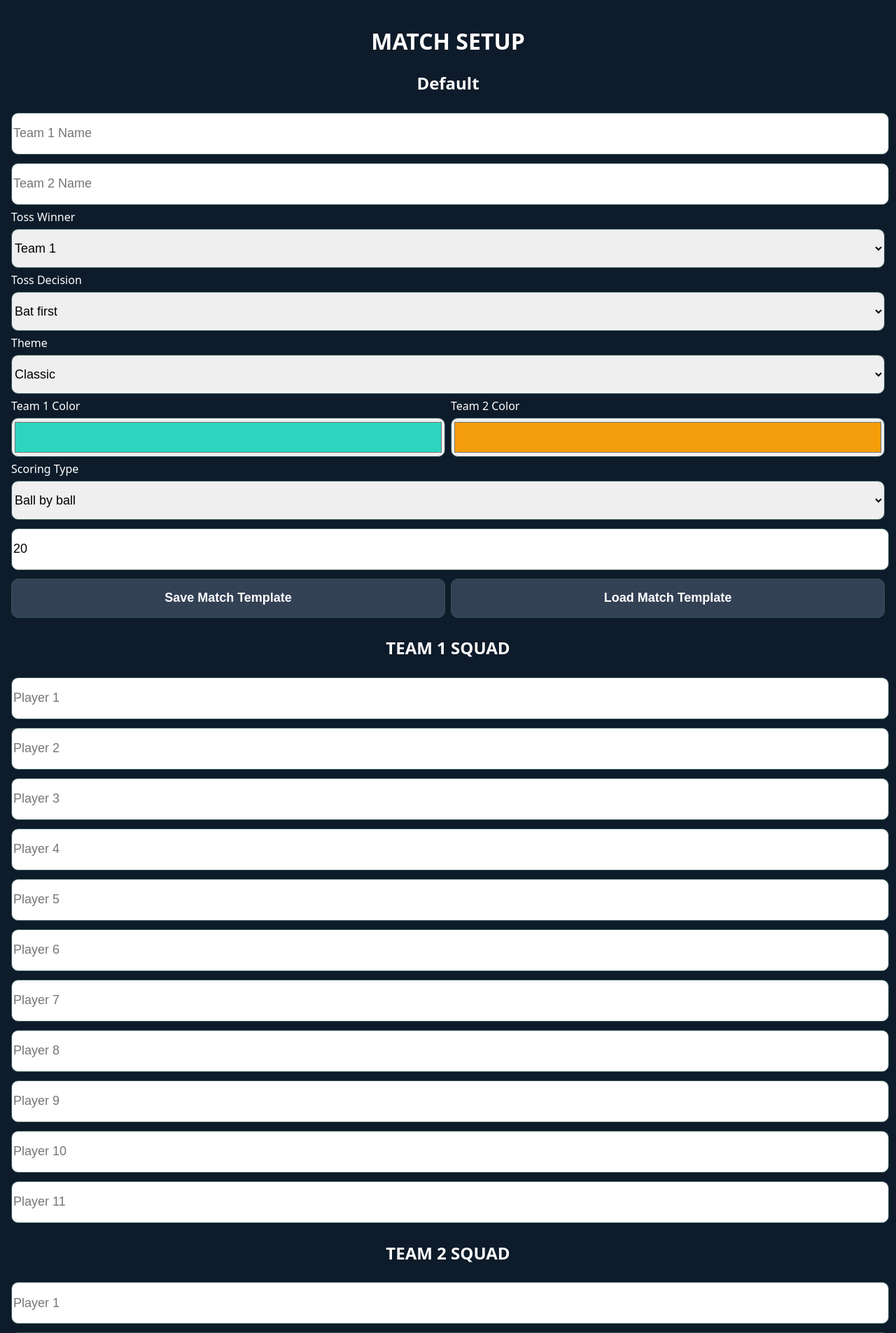
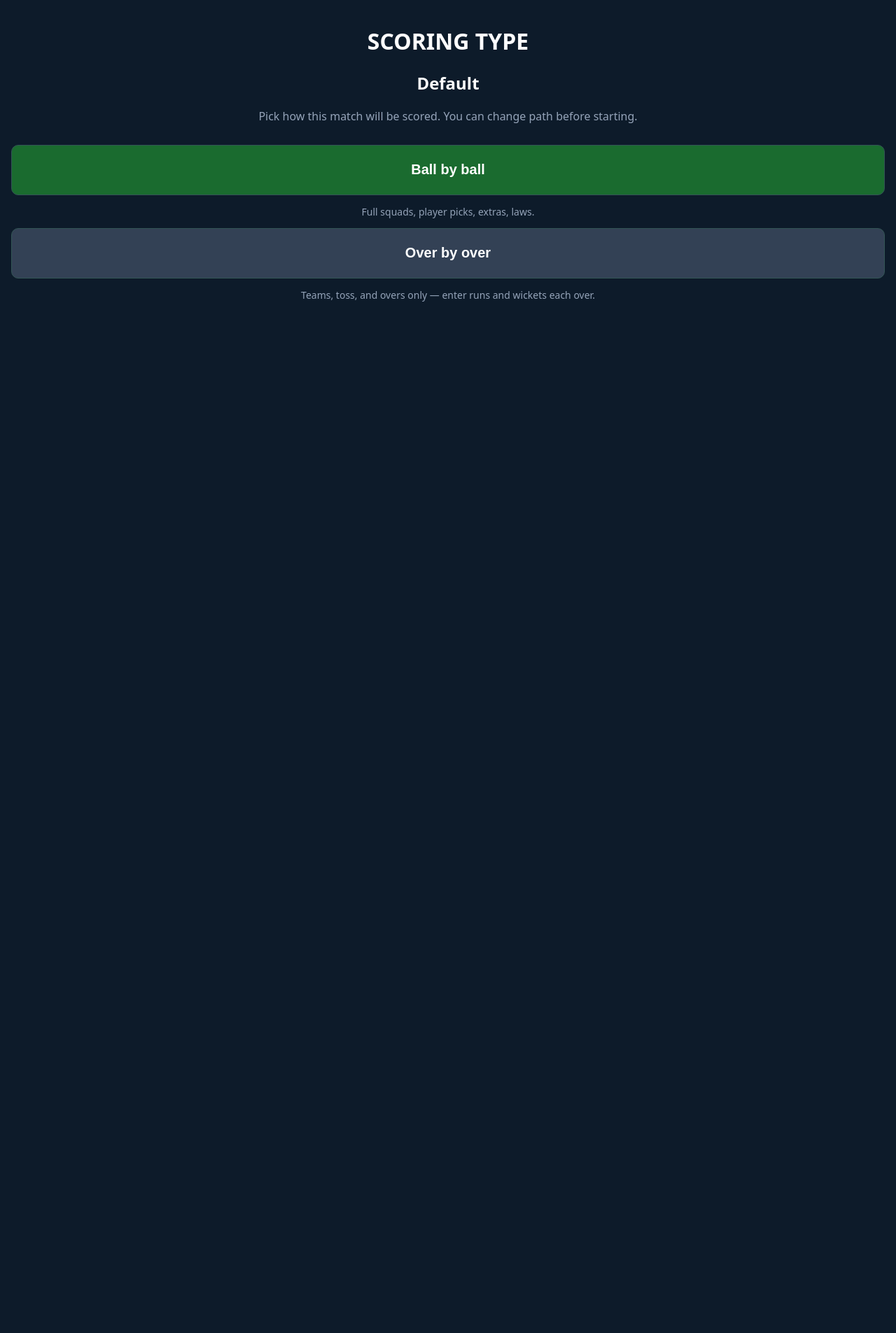
Before and after one commit to g-krish93/score, a Flask app: page /input in a window 1280 px wide. Shown: the top 1905 px of the page at 70% size. After the commit the page ends 431 px from the top, so only its background shows below. Run offline with Flask 3, Linux system fonts and the light colour scheme; data that the repository does not hold is empty.

Commit message:
Add two-step setup wizard and over-only placeholder squads.
Landing asks scoring type first, then full ball-by-ball setup or minimal over-by-over setup; server fills placeholder lineups when over-only has no squads.

Co-authored-by: Cursor <cursoragent@cursor.com>

```diff
--- a/server/app.py
+++ b/server/app.py
@@ -351,6 +351,9 @@ def setup():
         state["batting_team"] = batting_team
         state["bowling_team"] = bowling_team
         state["total_overs"] = safe_num(data.get("total_overs", 20), 20)
+        if scoring_mode == "over_only" and (len(batting_names) < 2 or len(bowling_names) < 2):
+            batting_names = [f"{batting_team} {i}" for i in range(1, 12)]
+            bowling_names = [f"{bowling_team} {i}" for i in range(1, 12)]
         state["batting_squad"] = build_batting_squad(batting_names)
         state["bowling_squad"] = build_bowling_squad(bowling_names)
         state["match_started"] = True
--- a/templates/input.html
+++ b/templates/input.html
@@ -31,12 +31,25 @@
       input, select, button { min-height: 52px; font-size: 17px; }
       .modal-card { width: 94vw; max-height: 88vh; overflow: auto; padding: 16px; }
     }
+    .setup-intro p { text-align: center; color: #94a3b8; margin: 8px 16px 20px; font-size: 16px; }
+    .setup-intro .big-choice { min-height: 72px; font-size: 20px; margin: 10px 0; }
   </style>
 </head>
 <body>
-  <div id="setupScreen">
+  <div id="setupChooseScreen" class="setup-intro">
+    <h1>SCORING TYPE</h1>
+    <h2 id="matchLabelChoose"></h2>
+    <p>Pick how this match will be scored. You can change path before starting.</p>
+    <button type="button" id="pickBallByBall" class="big-choice">Ball by ball</button>
+    <p class="muted" style="font-size:14px;margin:4px 12px;">Full squads, player picks, extras, laws.</p>
+    <button type="button" id="pickOverOnly" class="big-choice secondary">Over by over</button>
+    <p class="muted" style="font-size:14px;margin:4px 12px;">Teams, toss, and overs only — enter runs and wickets each over.</p>
+  </div>
+
+  <div id="setupBallScreen" class="hidden">
     <h1>MATCH SETUP</h1>
-    <h2 id="matchLabel"></h2>
+    <h2 id="matchLabelBall"></h2>
+    <button type="button" id="backFromBall" class="secondary">← Change scoring type</button>
     <input id="team1Name" placeholder="Team 1 Name">
     <input id="team2Name" placeholder="Team 2 Name">
     <label>Toss Winner</label>
@@ -59,11 +72,6 @@
       <div><label>Team 1 Color</label><input id="team1Color" type="color" value="#2dd4bf"></div>
       <div><label>Team 2 Color</label><input id="team2Color" type="color" value="#f59e0b"></div>
     </div>
-    <label>Scoring Type</label>
-    <select id="scoringType">
-      <option value="ball_by_ball">Ball by ball</option>
-      <option value="over_only">Over by over</option>
-    </select>
     <input id="totalOvers" type="number" value="20" placeholder="Total Overs">
     <div class="grid2">
       <button id="saveTemplateBtn" class="secondary">Save Match Template</button>
@@ -72,6 +80,40 @@
     <h2>TEAM 1 SQUAD</h2><div id="team1Inputs"></div>
     <h2>TEAM 2 SQUAD</h2><div id="team2Inputs"></div>
     <button id="startMatch">START MATCH</button>
+  </div>
+
+  <div id="setupOverScreen" class="hidden">
+    <h1>OVER-BY-OVER SETUP</h1>
+    <h2 id="matchLabelOver"></h2>
+    <button type="button" id="backFromOver" class="secondary">← Change scoring type</button>
+    <input id="overTeam1Name" placeholder="Team 1 Name">
+    <input id="overTeam2Name" placeholder="Team 2 Name">
+    <label>Toss Winner</label>
+    <select id="overTossWinner">
+      <option value="team1">Team 1</option>
+      <option value="team2">Team 2</option>
+    </select>
+    <label>Toss Decision</label>
+    <select id="overTossDecision">
+      <option value="bat">Bat first</option>
+      <option value="bowl">Bowl first</option>
+    </select>
+    <input id="overTotalOvers" type="number" value="20" placeholder="Total Overs">
+    <label>Theme</label>
+    <select id="overThemeSelect">
+      <option value="classic">Classic</option>
+      <option value="neon">Neon</option>
+      <option value="minimal">Minimal</option>
+    </select>
+    <div class="grid2">
+      <div><label>Team 1 Color</label><input id="overTeam1Color" type="color" value="#2dd4bf"></div>
+      <div><label>Team 2 Color</label><input id="overTeam2Color" type="color" value="#f59e0b"></div>
+    </div>
+    <div class="grid2">
+      <button id="saveOverTemplateBtn" class="secondary">Save template</button>
+      <button id="loadOverTemplateBtn" class="secondary">Load template</button>
+    </div>
+    <button id="startMatchOverOnly">START MATCH</button>
   </div>
 
   <div id="matchScreen" class="hidden">
@@ -196,6 +238,8 @@
     const byId = (id) => document.getElementById(id);
     const pendingKey = `score_pending_actions_${MATCH_ID}`;
     const templateKey = `score_match_template_${MATCH_ID}`;
+    const overTemplateKey = `score_over_template_${MATCH_ID}`;
+    let setupWizardStep = "choose";
     function withMatch(url) {
       const sep = url.includes("?") ? "&" : "?";
       return `${url}${sep}${MATCH_QUERY}`;
@@ -264,11 +308,34 @@
         sel.appendChild(opt);
       });
     }
+    function prettyMatchTitle() {
+      return MATCH_ID.replace(/[-_]+/g, " ").replace(/\b\w/g, (c) => c.toUpperCase());
+    }
+    function syncMatchLabels() {
+      const t = prettyMatchTitle();
+      byId("matchLabelChoose").textContent = t;
+      byId("matchLabelBall").textContent = t;
+      byId("matchLabelOver").textContent = t;
+    }
+    function showSetupWizard() {
+      byId("matchScreen").classList.add("hidden");
+      byId("setupChooseScreen").classList.toggle("hidden", setupWizardStep !== "choose");
+      byId("setupBallScreen").classList.toggle("hidden", setupWizardStep !== "ball");
+      byId("setupOverScreen").classList.toggle("hidden", setupWizardStep !== "over");
+    }
+
     function render() {
       if (!score) return;
-      byId("setupScreen").classList.toggle("hidden", score.match_started);
-      byId("matchScreen").classList.toggle("hidden", !score.match_started);
-      if (!score.match_started) return;
+      if (!score.match_started) {
+        byId("matchScreen").classList.add("hidden");
+        showSetupWizard();
+        return;
+      }
+      byId("setupChooseScreen").classList.add("hidden");
+      byId("setupBallScreen").classList.add("hidden");
+      byId("setupOverScreen").classList.add("hidden");
+      byId("matchScreen").classList.remove("hidden");
+      byId("liveMatchLabel").textContent = prettyMatchTitle();
       const locked = !!score.match_complete;
       const overOnly = score.scoring_mode === "over_only";
       byId("ballByBallSection").classList.toggle("hidden", overOnly);
@@ -338,12 +405,17 @@
       }
     }
 
+    byId("pickBallByBall").onclick = () => { setupWizardStep = "ball"; showSetupWizard(); };
+    byId("pickOverOnly").onclick = () => { setupWizardStep = "over"; showSetupWizard(); };
+    byId("backFromBall").onclick = () => { setupWizardStep = "choose"; showSetupWizard(); };
+    byId("backFromOver").onclick = () => { setupWizardStep = "choose"; showSetupWizard(); };
+
     byId("startMatch").onclick = async () => {
       const team1_squad = names("t1"), team2_squad = names("t2");
       if (team1_squad.length < 2 || team2_squad.length < 2) return alert("Minimum 2 players per squad required");
       const team1 = byId("team1Name").value.trim();
       const team2 = byId("team2Name").value.trim();
-      const scoringMode = byId("scoringType").value;
+      const scoringMode = "ball_by_ball";
       const tossWinner = byId("tossWinner").value === "team1" ? team1 : team2;
       const tossDecision = byId("tossDecision").value;
       const batting_squad = tossDecision === "bat"
@@ -366,6 +438,28 @@
       });
       render();
     };
+
+    byId("startMatchOverOnly").onclick = async () => {
+      const team1 = byId("overTeam1Name").value.trim();
+      const team2 = byId("overTeam2Name").value.trim();
+      if (!team1 || !team2) return alert("Enter both team names");
+      const tossWinner = byId("overTossWinner").value === "team1" ? team1 : team2;
+      const tossDecision = byId("overTossDecision").value;
+      score = await api("/setup", "POST", {
+        team1,
+        team2,
+        team1_color: byId("overTeam1Color").value,
+        team2_color: byId("overTeam2Color").value,
+        theme: byId("overThemeSelect").value,
+        toss_winner: tossWinner,
+        toss_decision: tossDecision,
+        scoring_mode: "over_only",
+        total_overs: Number(byId("overTotalOvers").value || 20),
+        batting_squad: [],
+        bowling_squad: [],
+      });
+      render();
+    };
     byId("saveTemplateBtn").onclick = () => {
       const payload = {
         team1: byId("team1Name").value.trim(),
@@ -375,7 +469,7 @@
         theme: byId("themeSelect").value,
         team1Color: byId("team1Color").value,
         team2Color: byId("team2Color").value,
-        scoringType: byId("scoringType").value,
+        scoringType: "ball_by_ball",
         totalOvers: byId("totalOvers").value,
         team1Squad: names("t1"),
         team2Squad: names("t2"),
@@ -394,11 +488,39 @@
       byId("themeSelect").value = t.theme || "classic";
       byId("team1Color").value = t.team1Color || "#2dd4bf";
       byId("team2Color").value = t.team2Color || "#f59e0b";
-      byId("scoringType").value = t.scoringType || "ball_by_ball";
       byId("totalOvers").value = t.totalOvers || "20";
       (t.team1Squad || []).forEach((v, i) => { if (i < 11) byId(`t1${i+1}`).value = v; });
       (t.team2Squad || []).forEach((v, i) => { if (i < 11) byId(`t2${i+1}`).value = v; });
       alert("Match template loaded.");
+    };
+
+    byId("saveOverTemplateBtn").onclick = () => {
+      const payload = {
+        team1: byId("overTeam1Name").value.trim(),
+        team2: byId("overTeam2Name").value.trim(),
+        tossWinner: byId("overTossWinner").value,
+        tossDecision: byId("overTossDecision").value,
+        theme: byId("overThemeSelect").value,
+        team1Color: byId("overTeam1Color").value,
+        team2Color: byId("overTeam2Color").value,
+        totalOvers: byId("overTotalOvers").value,
+      };
+      localStorage.setItem(overTemplateKey, JSON.stringify(payload));
+      alert("Over-by-over template saved.");
+    };
+    byId("loadOverTemplateBtn").onclick = () => {
+      const raw = localStorage.getItem(overTemplateKey);
+      if (!raw) return alert("No saved over-by-over template.");
+      const t = JSON.parse(raw);
+      byId("overTeam1Name").value = t.team1 || "";
+      byId("overTeam2Name").value = t.team2 || "";
+      byId("overTossWinner").value = t.tossWinner || "team1";
+      byId("overTossDecision").value = t.tossDecision || "bat";
+      byId("overThemeSelect").value = t.theme || "classic";
+      byId("overTeam1Color").value = t.team1Color || "#2dd4bf";
+      byId("overTeam2Color").value = t.team2Color || "#f59e0b";
+      byId("overTotalOvers").value = t.totalOvers || "20";
+      alert("Template loaded.");
     };
 
     document.querySelectorAll("[data-ball]").forEach(btn => btn.onclick = async () => {
@@ -526,6 +648,7 @@
       const ok = confirm("Close current match and return to setup?");
       if (!ok) return;
       score = await api("/reset-match", "POST");
+      setupWizardStep = "choose";
       render();
       window.scrollTo({ top: 0, behavior: "smooth" });
     };
@@ -551,9 +674,8 @@
       if (e.key.toLowerCase() === "y") { await api("/redo", "POST"); return refresh(); }
     });
 
-    const prettyMatch = MATCH_ID.replace(/[-_]+/g, " ").replace(/\b\w/g, (c) => c.toUpperCase());
-    byId("matchLabel").textContent = prettyMatch;
-    byId("liveMatchLabel").textContent = prettyMatch;
+    syncMatchLabels();
+    byId("liveMatchLabel").textContent = prettyMatchTitle();
     refresh();
     setInterval(refresh, 3000);
   </script>
```
Also changed, not shown: validate_smoke.py (+18 -0 lines), README.md.
